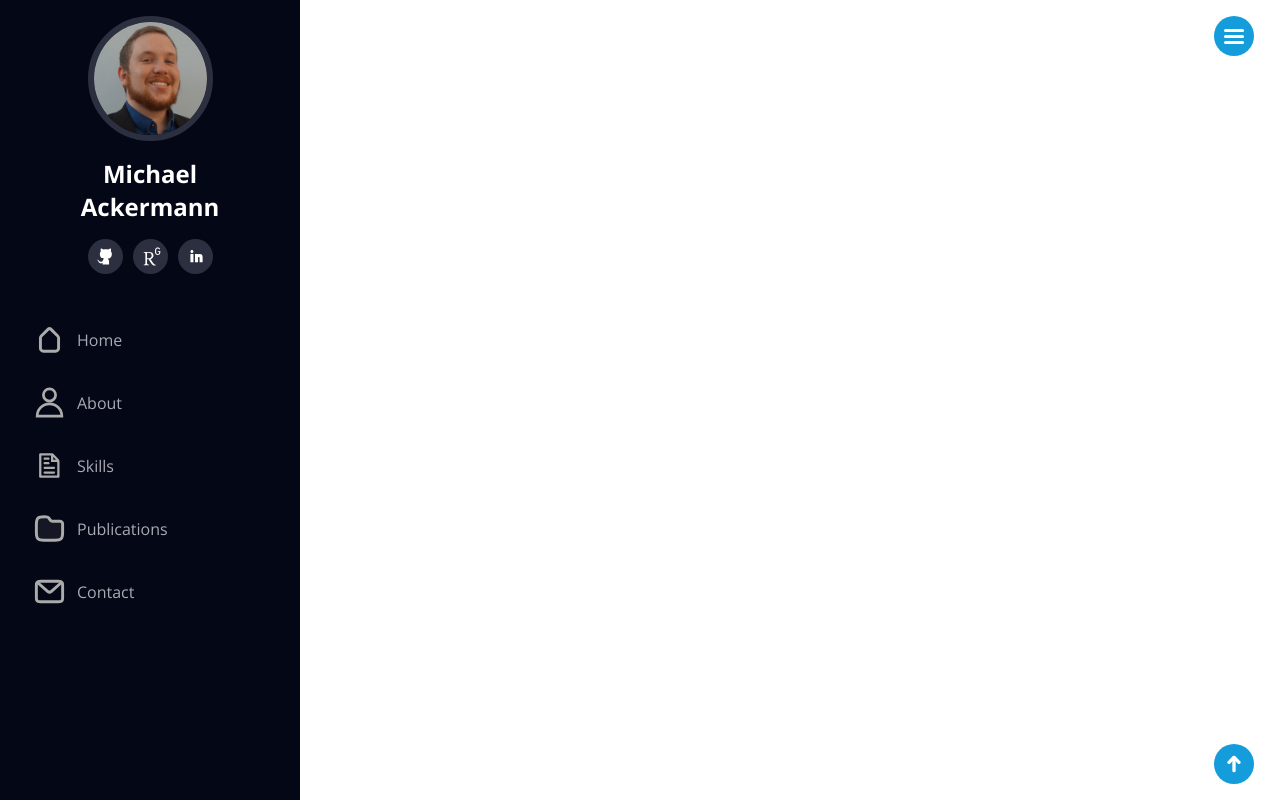
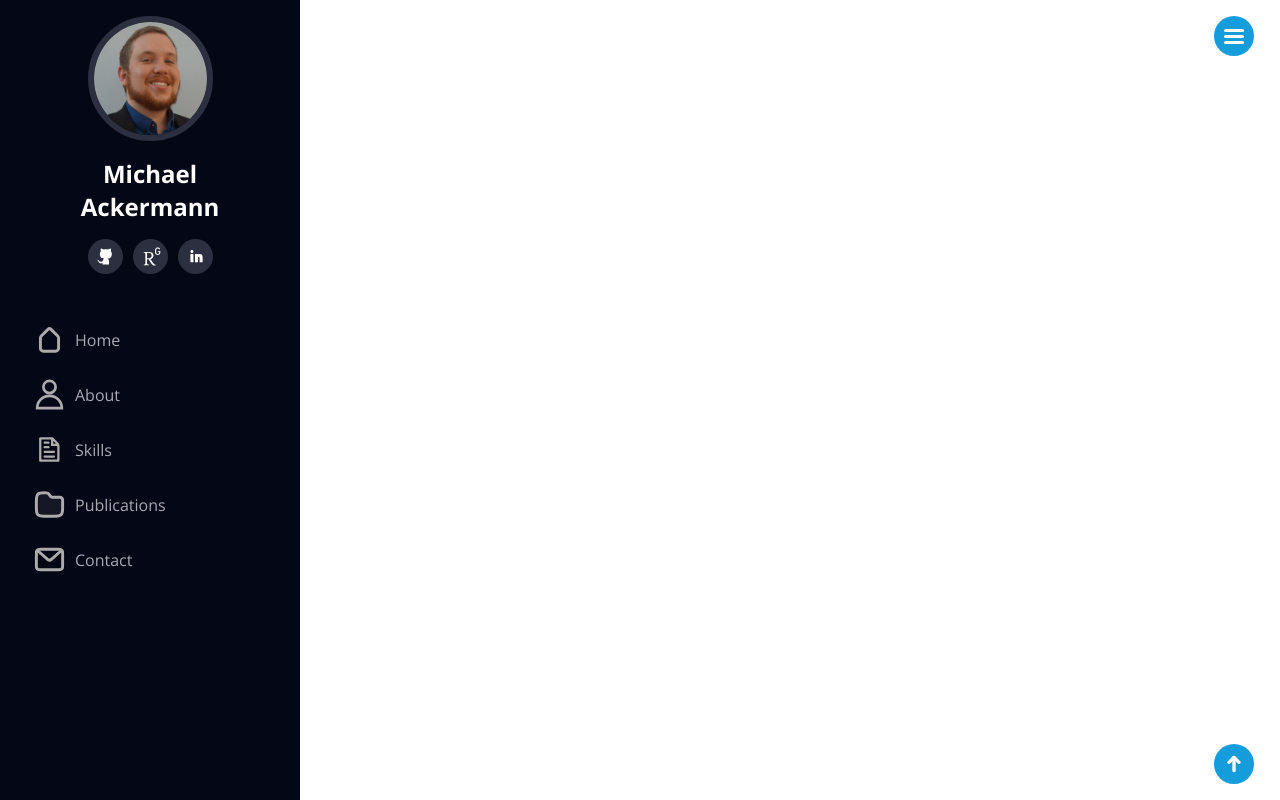
Before and after one commit to LucianoDLima/Michael-Ackermann-portfolio, a React (Vite) app: page / in a window 1280 px wide. Built offline with nearby package versions, Linux system fonts and the light colour scheme.

Commit message:
lowered the gaps between the navigation item slightly

```diff
--- a/src/components/NavigationItems/__navigationItems.scss
+++ b/src/components/NavigationItems/__navigationItems.scss
@@ -9,11 +9,16 @@
   color: map-get($ui-colors, 'secondary-text');
   font-weight: map-get($font-weight, 'normal');
 
+  ul {
+    display: flex;
+    flex-direction: column;
+    gap: map-get($min-gaps, '600');
+  }
+
   li {
     display: flex;
     align-items: center;
-    gap: map-get($min-gaps, '300');
-    margin-bottom: map-get($min-gaps, '800');
+    gap: map-get($min-gaps, '200');
     cursor: pointer;
 
     .page-navigation__icon {
--- a/src/main.css
+++ b/src/main.css
@@ -57,11 +57,15 @@ body {
   color: hsl(231deg, 7%, 68%);
   font-weight: 400;
 }
+.page-navigation ul {
+  display: flex;
+  flex-direction: column;
+  gap: 1.25rem;
+}
 .page-navigation li {
   display: flex;
   align-items: center;
-  gap: 0.625rem;
-  margin-bottom: 1.75rem;
+  gap: 0.5rem;
   cursor: pointer;
 }
 .page-navigation li .page-navigation__icon {
```
Also changed, not shown: 1 other file (tests, documents, lock files or other folders).
